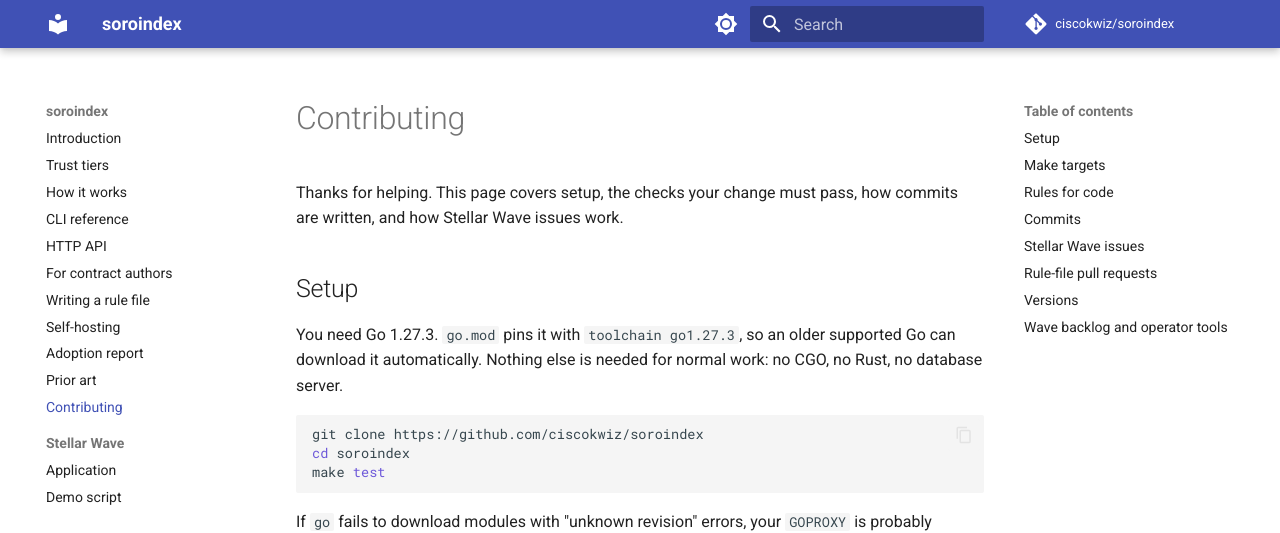
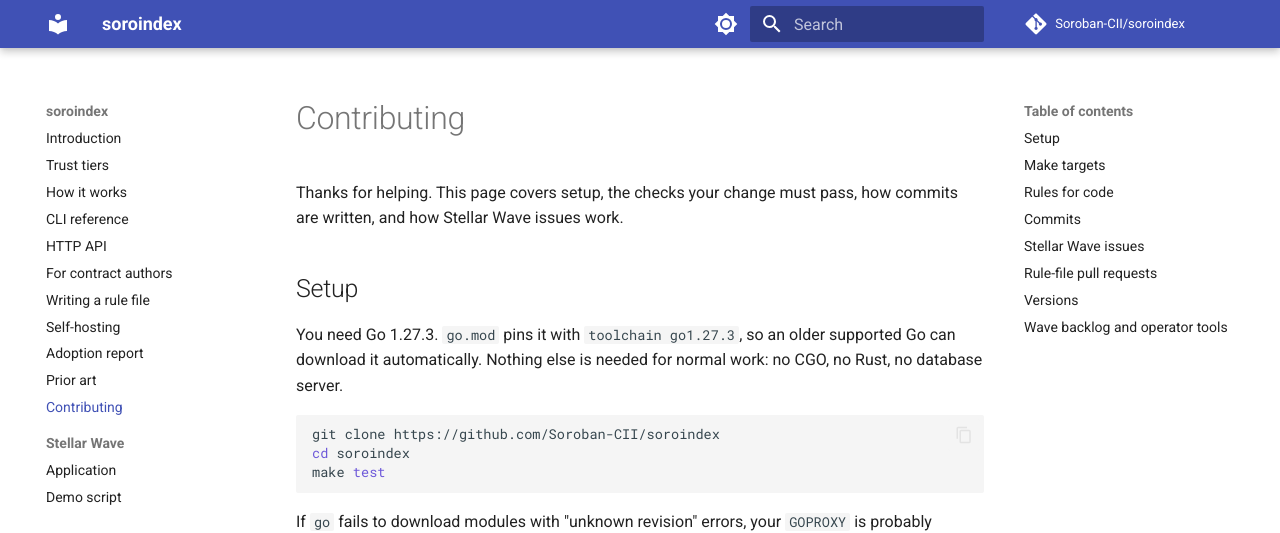
Before and after one commit to Soroban-CII/soroindex, an MkDocs documentation site: the page built from docs/contributing.md, in a window 1280 px wide and 900 px high. Shown: the top 533 px of the window. Built offline with MkDocs 1.6.1 and Material for MkDocs 9.7.7, drawn with Linux system fonts in a browser that asks for light colours; comment, search, counter and statistics services are not loaded; some of the changed text lies outside the part shown.

Commit message:
docs(repo): point repository links at Soroban-CII/soroindex
The badges, clone commands, docs-site URL, security-advisory links and
script defaults named ciscokwiz/soroindex. The git remote, Go module
path, CI runs, merged pull requests, the v0.1.0 release (tag at 3abe5a3)
and the GitHub Pages deployment (docs run 42594860864, deploy job
successful) are all on Soroban-CII/soroindex. So the CI and release
badges, the release link and the docs link pointed away from where the
project is published.

Repository references now use Soroban-CII/soroindex and
soroban-cii.github.io/soroindex. The maintainer handle (@ciscokwiz, a
person) is unchanged. Dated checkpoint records (docs/stage-*,
docs/wave/README-COMPARISON.md) and docs/release-readiness.md are left
as written, because they describe what was true on their dates.
docs/wave/APPLICATION.md is rewritten separately.

Checked: bash -n on the three edited scripts, py_compile on
wave_issues.py, and mkdocs build --strict with docs/requirements.txt
(built in 0.36 s).

Co-Authored-By: Claude Opus 5.5 <noreply@anthropic.com>
Claude-Session: https://claude.ai/code/session_01WsSgqdbpMedDf45UrSby3H

````diff
--- a/CONTRIBUTING.md
+++ b/CONTRIBUTING.md
@@ -7,7 +7,7 @@ Thanks for helping. This page covers setup, the checks your change must pass, ho
 You need Go 1.27.3. `go.mod` pins it with `toolchain go1.27.3`, so an older supported Go can download it automatically. Nothing else is needed for normal work: no CGO, no Rust, no database server.
 
 ```sh
-git clone https://github.com/ciscokwiz/soroindex
+git clone https://github.com/Soroban-CII/soroindex
 cd soroindex
 make test
 ```
@@ -107,7 +107,7 @@ Already-open or closed issues with identical titles are skipped. Do not add work
 already implemented or proposed changes that bypass the fixed API/schema review.
 
 Preview settings with `DRY_RUN=1 ./scripts/repo-settings.sh`. Only the operator
-runs the actual settings script. Both scripts default to `ciscokwiz/soroindex`;
+runs the actual settings script. Both scripts default to `Soroban-CII/soroindex`;
 `REPO=owner/name` overrides the target explicitly.
 
 Build local release archives with `./scripts/build-release.sh v0.1.0` after
--- a/mkdocs.yml
+++ b/mkdocs.yml
@@ -1,8 +1,8 @@
 site_name: soroindex
 site_description: A public index of Soroban smart contracts by the SEPs they declare and the interfaces they match.
-site_url: https://ciscokwiz.github.io/soroindex/
-repo_url: https://github.com/ciscokwiz/soroindex
-repo_name: ciscokwiz/soroindex
+site_url: https://soroban-cii.github.io/soroindex/
+repo_url: https://github.com/Soroban-CII/soroindex
+repo_name: Soroban-CII/soroindex
 edit_uri: edit/main/docs/
 docs_dir: docs
 strict: true
````
Also changed, not shown: README.md (+5 -5 lines), SECURITY.md (+1 -1 lines), docs/rule-files.md (+1 -1 lines), docs/self-hosting.md (+2 -2 lines), 6 other files.
